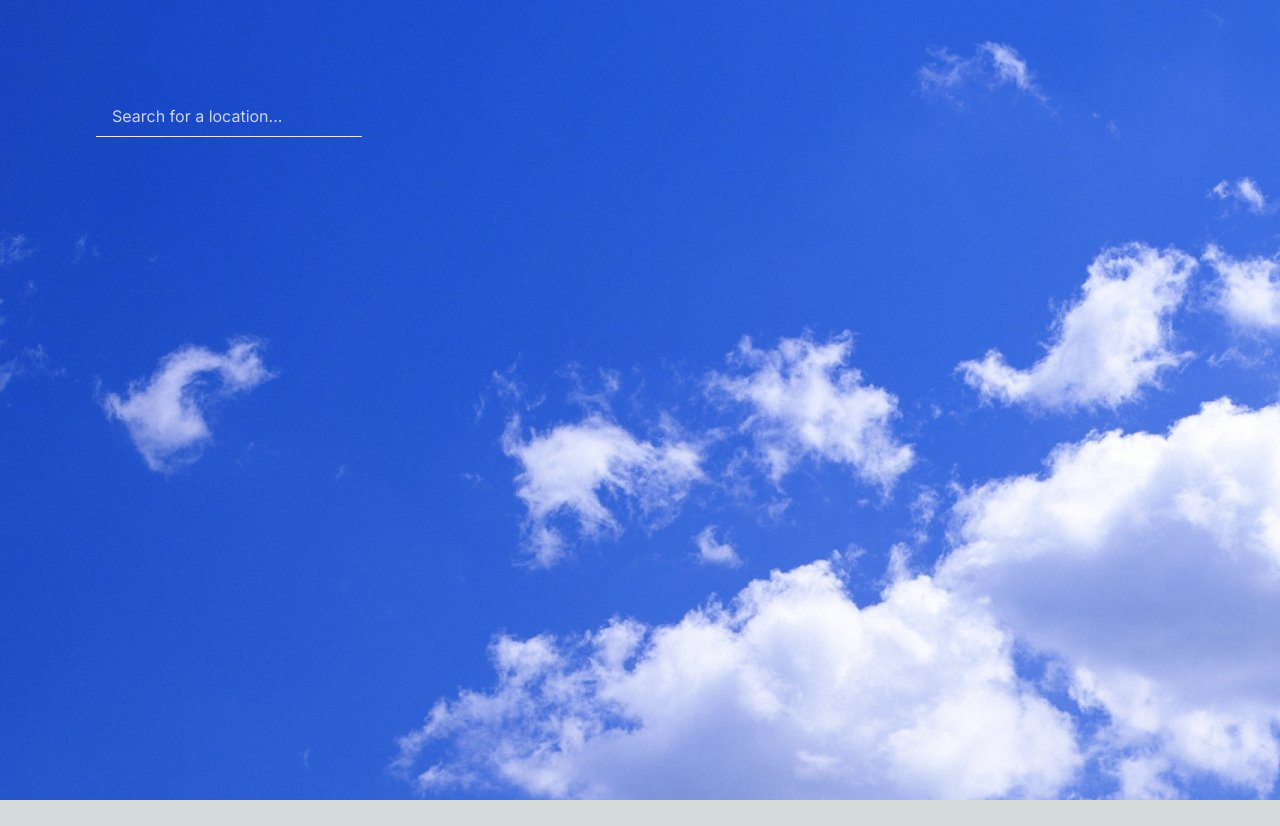
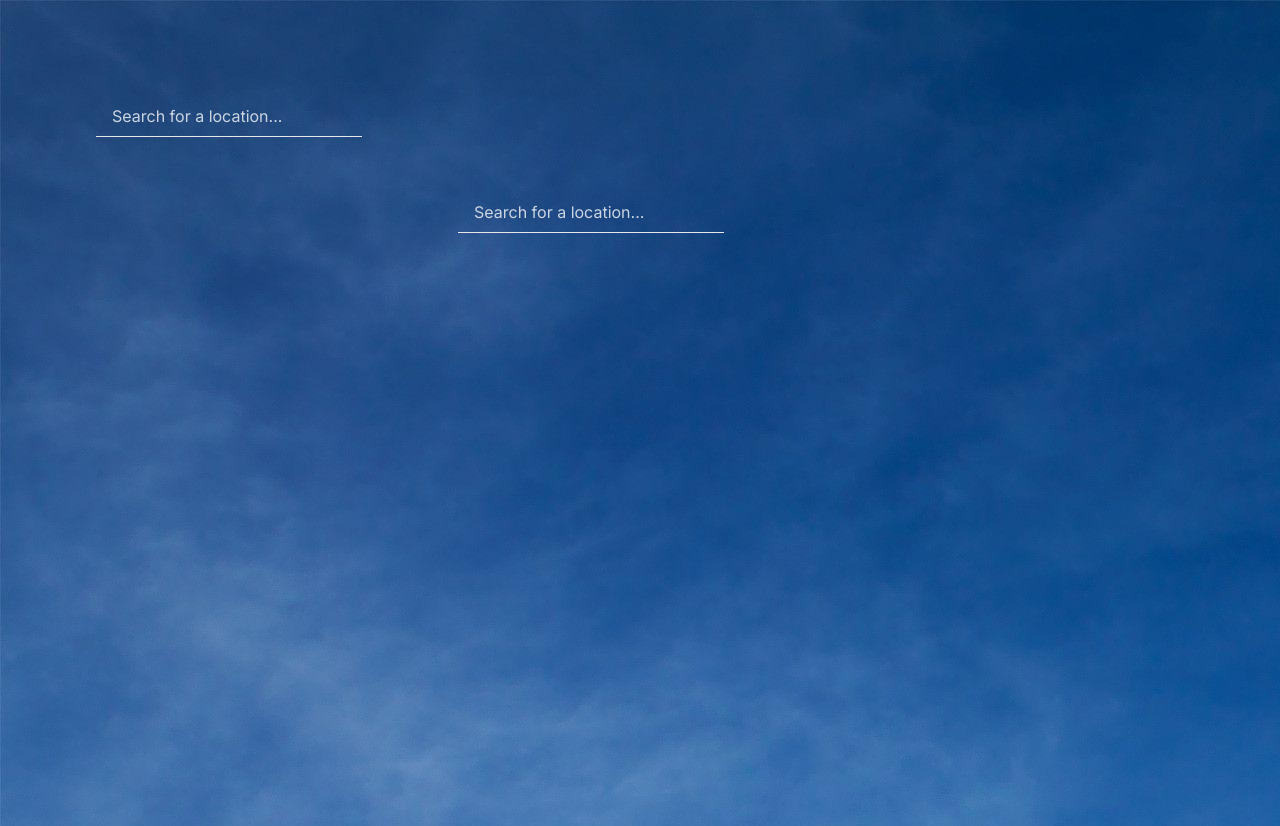
Before and after one commit to SamiFraca/weather-app, a Next.js app: page / in a window 1280 px wide. Shown: the top 826 px of the page. Before the commit the page ends 800 px from the top, so only its background shows below. Built offline with nearby package versions, Linux system fonts and the light colour scheme.

Commit message:
Add weather data context provider

```diff
--- /dev/null
+++ b/src/app/context/WeatherContext.tsx
@@ -0,0 +1,32 @@
+'use client';
+import React, { createContext, useState, useContext, Dispatch, SetStateAction } from "react";
+
+type LocationData = {
+  lat: number | null;
+  lon: number | null;
+  city?: string;
+};
+
+type WeatherContextType = {
+  locationData: LocationData;
+  setLocationData: Dispatch<SetStateAction<LocationData>>;
+};
+
+const WeatherContext = createContext<WeatherContextType>({
+  locationData: { lat: null, lon: null },
+  setLocationData: () => {}
+});
+
+export const WeatherProvider = ({ children }: { children: React.ReactNode }) => {
+  const [locationData, setLocationData] = useState<LocationData>({ lat: null, lon: null });
+
+  return (
+    <WeatherContext.Provider value={{ locationData, setLocationData }}>
+      {children}
+    </WeatherContext.Provider>
+  );
+};
+
+export const useWeather = () => {
+  return useContext(WeatherContext);
+};
--- a/src/app/layout.tsx
+++ b/src/app/layout.tsx
@@ -1,6 +1,8 @@
 import type { Metadata } from "next";
 import { Inter } from "next/font/google";
 import "./globals.css";
+import { LocationSearchInput } from "./components/location-search-input";
+import { WeatherProvider } from "./context/WeatherContext";
 
 const inter = Inter({ subsets: ["latin"] });
 
@@ -15,8 +17,15 @@ export default function RootLayout({
   children: React.ReactNode;
 }>) {
   return (
-    <html lang="en">
-      <body className={`${inter.className} bg-clouds`} >{children}</body>
-    </html>
+    <WeatherProvider>
+      <html lang="en">
+        <body className={`${inter.className} bg-sky`}>
+          <main className="flex min-h-screen justify-between md:p-24 md:flex-row flex-col">
+            <LocationSearchInput />
+            <div className="flex flex-col grow "> {children}</div>
+          </main>
+        </body>
+      </html>
+    </WeatherProvider>
   );
 }
```
